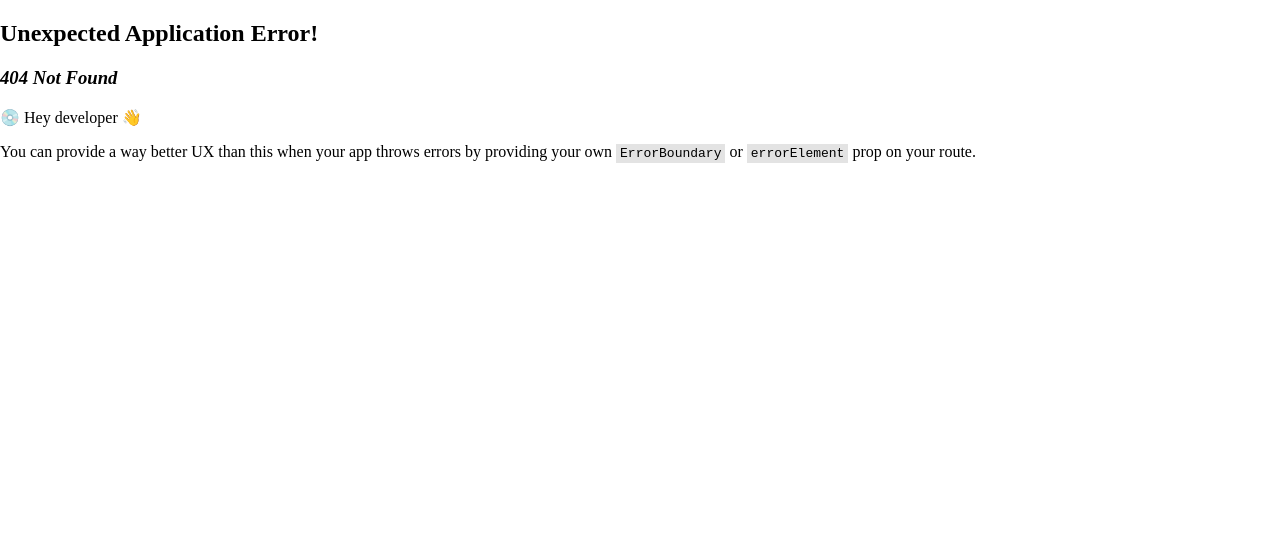
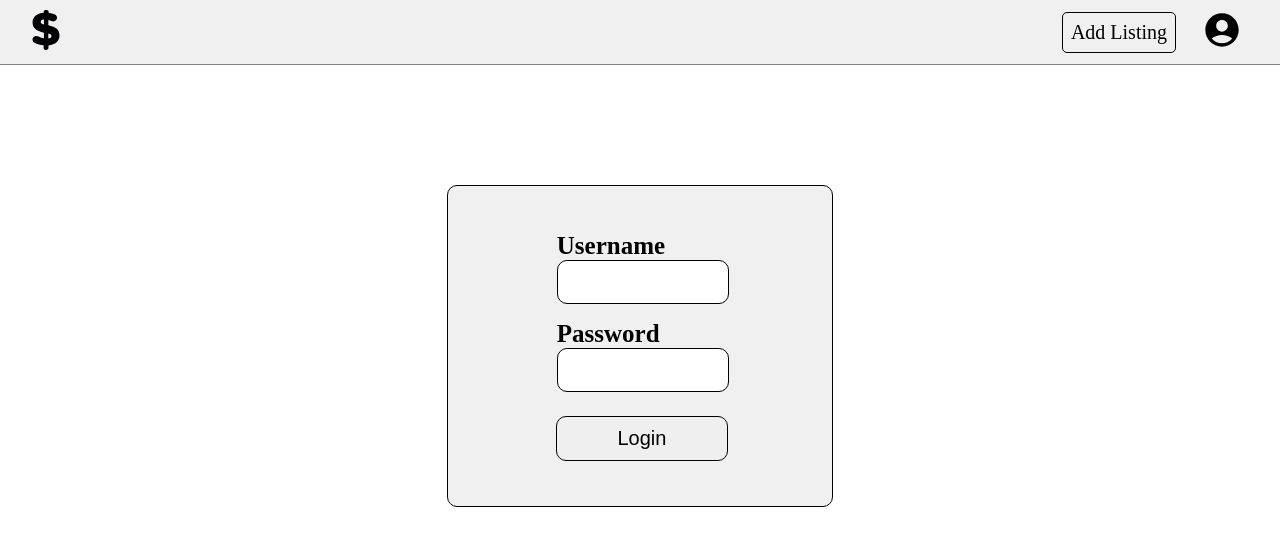
Before and after one commit to Rizzanen/ThriftshopFrontend, a React (Vite) app: page /login in a window 1280 px wide. Before the commit this address had no page. Shown: the top 546 px of the page. Built offline with nearby package versions, Linux system fonts and the light colour scheme.

Commit message:
Added login page, which checks the username and password from backend. also got access of user information in my profiel component.

```diff
--- a/src/App.css
+++ b/src/App.css
@@ -232,3 +232,61 @@ html {
 .createButton button:hover {
   background-color: rgb(209, 209, 209);
 }
+.loginpage {
+  width: 100vw;
+  display: flex;
+  justify-content: center;
+  margin-top: 15vh;
+}
+.loginform {
+  width: 30%;
+  height: 40vh;
+  display: flex;
+  flex-direction: column;
+  justify-content: center;
+  align-items: center;
+  border: 1px solid black;
+  background-color: rgb(240, 240, 240);
+  border-radius: 10px;
+}
+.password,
+.username {
+  width: 13vw;
+}
+.password input,
+.username input {
+  height: 5vh;
+  width: 13vw;
+  font-size: 20px;
+  border-radius: 10px;
+  border: 1px solid black;
+}
+.password h3,
+.username h3 {
+  font-size: 25px;
+  margin: 0;
+}
+.password {
+  margin-top: 1vh;
+  margin-bottom: 3vh;
+}
+.username {
+  margin-bottom: 1vh;
+}
+.loginButton {
+  width: 13.7vw;
+  display: flex;
+  justify-content: center;
+  align-items: center;
+}
+.loginButton button {
+  font-size: 20px;
+  padding: 10px;
+  width: 13.4vw;
+  border: 1px solid black;
+  border-radius: 10px;
+  margin-left: auto;
+}
+.loginButton button:hover {
+  background-color: rgb(220, 220, 220);
+}
--- a/src/App.jsx
+++ b/src/App.jsx
@@ -15,7 +15,7 @@ function App() {
               {" "}
               Add Listing
             </Link>
-            <Link to={"/profile"} className="link">
+            <Link to={"/login"} className="link">
               <AccountCircleIcon style={{ fontSize: 40 }} />
             </Link>
           </nav>
--- /dev/null
+++ b/src/components/Login.jsx
@@ -0,0 +1,75 @@
+import { useState, useEffect } from "react";
+import "../App.css";
+import { useNavigate } from "react-router-dom";
+
+function Login() {
+  const navigate = useNavigate();
+  const [loginData, setLoginData] = useState({
+    username: "",
+    password: "",
+  });
+
+  const handleInputChange = (event) => {
+    setLoginData({ ...loginData, [event.target.name]: event.target.value });
+  };
+
+  const handleLogin = () => {
+    fetch("http://localhost:8080/checkLoginRequest", {
+      method: "POST",
+      headers: {
+        "Content-Type": "application/json",
+      },
+      body: JSON.stringify(loginData),
+    })
+      .then((response) => {
+        if (!response.ok) {
+          if (response.status === 401) {
+            window.alert("Wrong username or password!");
+            throw new Error("Unauthorized: Wrong username or password");
+          } else {
+            throw new Error(`HTTP error! Status: ${response.status}`);
+          }
+        }
+        return response.json();
+      })
+      .then((data) => {
+        if (data) {
+          navigate("/profile", { state: { userData: data } });
+        }
+      })
+      .catch((error) => {
+        console.error("Error:", error);
+      });
+  };
+
+  return (
+    <div className="loginpage">
+      <div className="loginform">
+        <div className="username">
+          <h3>Username</h3>
+          <input
+            type="text"
+            name="username"
+            value={loginData.username}
+            onChange={handleInputChange}
+            required
+          />
+        </div>
+        <div className="password">
+          <h3>Password</h3>
+          <input
+            type="text"
+            name="password"
+            value={loginData.password}
+            onChange={handleInputChange}
+            required
+          />
+        </div>
+        <div className="loginButton">
+          <button onClick={handleLogin}>Login</button>
+        </div>
+      </div>
+    </div>
+  );
+}
+export default Login;
--- a/src/components/Profile.jsx
+++ b/src/components/Profile.jsx
@@ -1,15 +1,14 @@
 import React, { useState, useEffect } from "react";
+import { useLocation } from "react-router-dom";
 
-function Profile() {
+function Profile(props) {
+  const location = useLocation();
+  const userData = location.state?.userData || {};
   const [profileData, setProfileData] = useState([]);
 
-  useEffect(() => {
-    fetch("http://localhost:8080/users")
-      .then((response) => response.json())
-      .then((data) => {
-        setProfileData(data);
-      });
-  }, []);
+  const test = () => {
+    console.log(userData);
+  };
   return (
     <div className="profilepage">
       <h1>Profile page</h1>
@@ -18,6 +17,7 @@ function Profile() {
           <h3>{data.username}</h3>
         ))}
       </div>
+      <button onClick={test}>testi</button>
     </div>
   );
 }
--- a/src/main.jsx
+++ b/src/main.jsx
@@ -6,6 +6,7 @@ import { createBrowserRouter, RouterProvider } from "react-router-dom";
 import Homepage from "./components/Homepage.jsx";
 import Profile from "./components/Profile.jsx";
 import AddListing from "./components/AddListing.jsx";
+import Login from "./components/Login.jsx";
 
 const router = createBrowserRouter([
   {
@@ -24,6 +25,10 @@ const router = createBrowserRouter([
         path: "addlisting",
         element: <AddListing />,
       },
+      {
+        path: "login",
+        element: <Login />,
+      },
     ],
   },
 ]);
```
